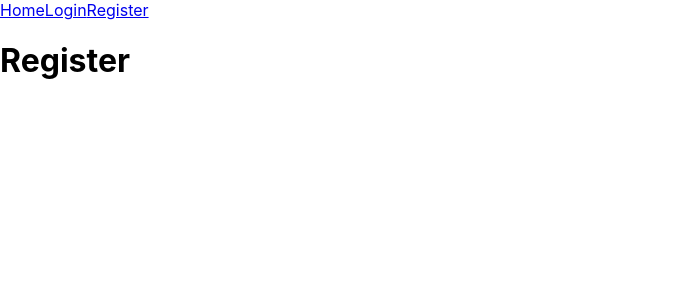
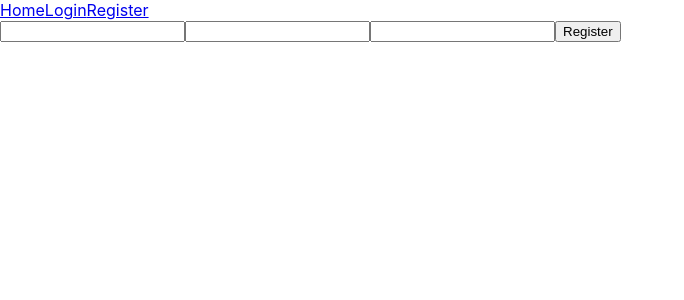
Before and after one commit to The-Four-People/Online-Examination, a React (Create React App) app in the folder client/: page /register in a window 1280 px wide. Shown: the top 300 px of the page, without its empty margins (0-684 px from the left). Built offline with nearby package versions, Linux system fonts and the light colour scheme.

Commit message:
Register functionality done

```diff
--- a/client/src/components/Register.js
+++ b/client/src/components/Register.js
@@ -1,9 +1,62 @@
-import React from 'react'
+import React, { useState } from 'react'
 
 export default function Register() {
+    const [name, setname] = useState(null)
+    const [email, setemail] = useState(null)
+    const [password, setpassword] = useState(null)
+
+    function handleNameChange(e) {
+        setname(e.target.value)
+    }
+
+    function handleEmailChange(e) {
+        setemail(e.target.value)
+    }
+
+    function handlePasswordChange(e) {
+        setpassword(e.target.value)
+    }
+
+
+    function handleFormSubmit(e) {
+        e.preventDefault()
+        console.log("hello")
+        if (name && email && password) {
+            fetch(
+                "http://localhost:5000/register",
+                {
+                    method:"POST",
+                    headers:{
+                        'Content-Type':'application/json'
+                    },
+                    body:JSON.stringify({
+                        name,
+                        email,
+                        password
+                    })
+                }
+            )
+            .then((data,err) => {
+                if(!err){
+                    return data.json()
+                }else{
+                    console.log(err)
+                }
+            })
+            .then(data => console.log(data))
+            .catch(err => console.log(err))
+        }
+
+    }
+
     return (
-        <div>
-            <h1>Register</h1>
+        <div className='register-container'>
+            <form onSubmit={handleFormSubmit}>
+                <input onChange={handleNameChange} name="name" type="text" required />
+                <input onChange={handleEmailChange} name="email" type="email" required />
+                <input onChange={handlePasswordChange} name="password" type="password" required />
+                <button type="submit">Register</button>
+            </form>
         </div>
     )
 }
```
